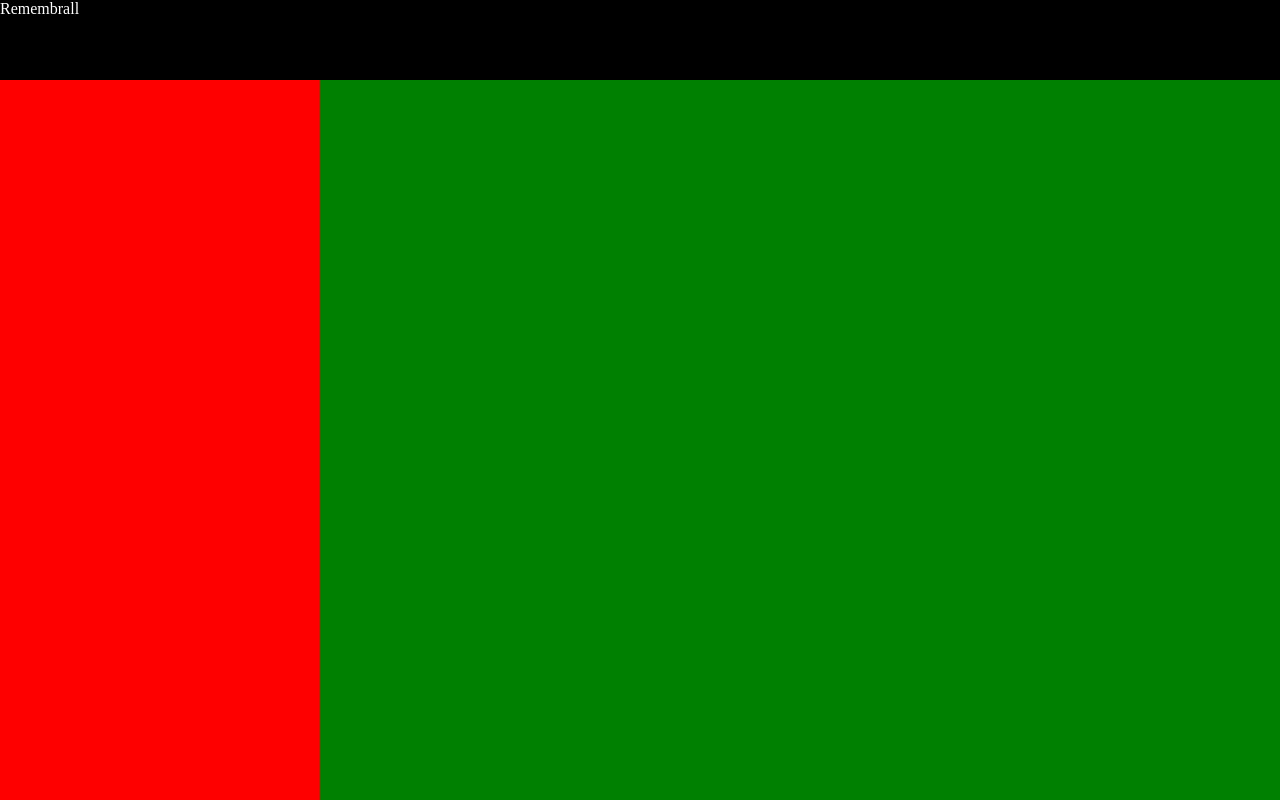
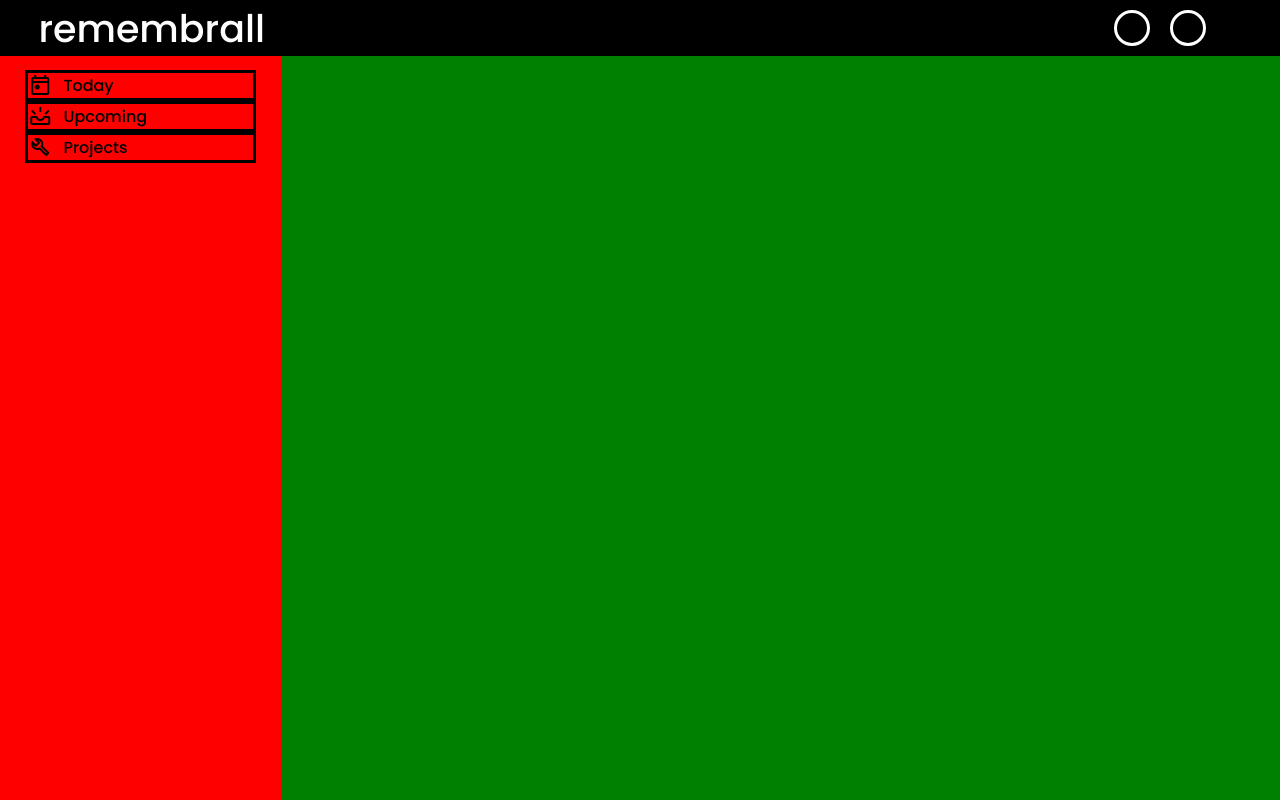
Before and after one commit to paulorox08/remembrall, a website built with webpack: page dist/index.html in a window 1280 px wide. Built offline with nearby package versions, Linux system fonts and the light colour scheme; a web font is replaced by a local one.

Commit message:
almost finished the features layout

```diff
--- a/src/header.js
+++ b/src/header.js
@@ -3,17 +3,27 @@ const content = document.querySelector('.content');
 function header() {
     const header = document.createElement('div');
     header.className = "header";
-
     content.appendChild(header);
 
     const title = document.createElement('div');
     title.className = "title";
+    title.innerText = "remembrall";
+    header.appendChild(title);
 
-    title.innerText = "Remembrall";
+    const headerButtons = document.createElement('div');
+    headerButtons.className = "headerButtons";
+    header.appendChild(headerButtons);
 
-    header.appendChild(title);
+    const user = document.createElement('div');
+    user.className = "user";
+    headerButtons.appendChild(user);
+
+    const theme = document.createElement('div');
+    theme.className = "theme";
+    headerButtons.appendChild(theme);
 
 }
 header();
 
+
 export {header};
--- a/src/sidebar.js
+++ b/src/sidebar.js
@@ -3,8 +3,46 @@ const content = document.querySelector('.content');
 function sidebar() {
     const sidebar = document.createElement('div');
     sidebar.className = "sidebar";
+    content.appendChild(sidebar);
 
-    content.appendChild(sidebar);
+    const today = document.createElement('div');
+    sidebar.appendChild(today);
+
+    const todayIcon = document.createElement('span');
+    todayIcon.className = "material-symbols-outlined";
+    todayIcon.innerText = "today";
+    today.appendChild(todayIcon);
+
+    const todayText = document.createElement('div');
+    todayText.className = "todayText";
+    todayText.innerText = "Today";
+    today.appendChild(todayText);
+
+    const upcoming = document.createElement('div');
+    sidebar.appendChild(upcoming);
+
+    const upcomingIcon = document.createElement('span');
+    upcomingIcon.className = "material-symbols-outlined";
+    upcomingIcon.innerText = "upcoming";
+    upcoming.appendChild(upcomingIcon);
+
+    const upcomingText = document.createElement('div');
+    upcomingText.className = "upcomingText";
+    upcomingText.innerText = "Upcoming";
+    upcoming.appendChild(upcomingText);
+
+    const projects = document.createElement('div');
+    sidebar.appendChild(projects);
+
+    const projectsIcon = document.createElement('span');
+    projectsIcon.className = "material-symbols-outlined";
+    projectsIcon.innerText = "build";
+    projects.appendChild(projectsIcon);
+
+    const projectsText = document.createElement('div');
+    projectsText.className = "projectsText";
+    projectsText.innerText = "Projects";
+    projects.appendChild(projectsText);
 }
 sidebar();
 
--- a/src/style.css
+++ b/src/style.css
@@ -7,8 +7,8 @@ body {
     width: 100%;
     height: 100vh;
     display: grid;
-    grid-template-columns: 25% 25% 25% 25%;
-    grid-template-rows: 10% 30% 30% 30%;
+    grid-template-columns: 22% 26% 26% 26%;
+    grid-template-rows: 7% 31% 31% 31%;
     grid-template-areas:
         "header header header header"
         "sidebar main main main"
@@ -22,11 +22,38 @@ body {
     height: 100%;
     width: 100%;
     grid-area: header;
+    display: flex;
+    flex-direction: row;
+    justify-content: space-between;
+    align-items: center;
 }
 
 .title {
     color: white;
+    padding: 3%;
+    font-family: 'Poppins', 'sans-serif';
+    font-size: 38px;
+}
 
+.headerButtons {
+    display: flex;
+    padding: 5%;
+}
+
+.user {
+    border-radius: 50%;
+    width: 30px;
+    height: 30px;
+    border: solid white;
+    margin: 10px;
+}
+
+.theme {
+    border-radius: 50%;
+    width: 30px;
+    height: 30px;
+    border: solid white;
+    margin: 10px;
 }
 
 .sidebar {
@@ -34,6 +61,20 @@ body {
     height: auto;
     background-color: red;
     grid-area: sidebar;
+    display: flex;
+    flex-direction: column;
+    align-items: center;
+    padding-top: 5%;
+}
+
+.sidebar > * {
+    width: 80%;
+    text-align: left;
+    border: solid black;
+    display: flex;
+    flex-direction: row;
+    font-family: 'Poppins', 'sans-serif';
+    gap: 5%;
 }
 
 .main {
```
Also changed, not shown: dist/index.html, dist/main.js.
